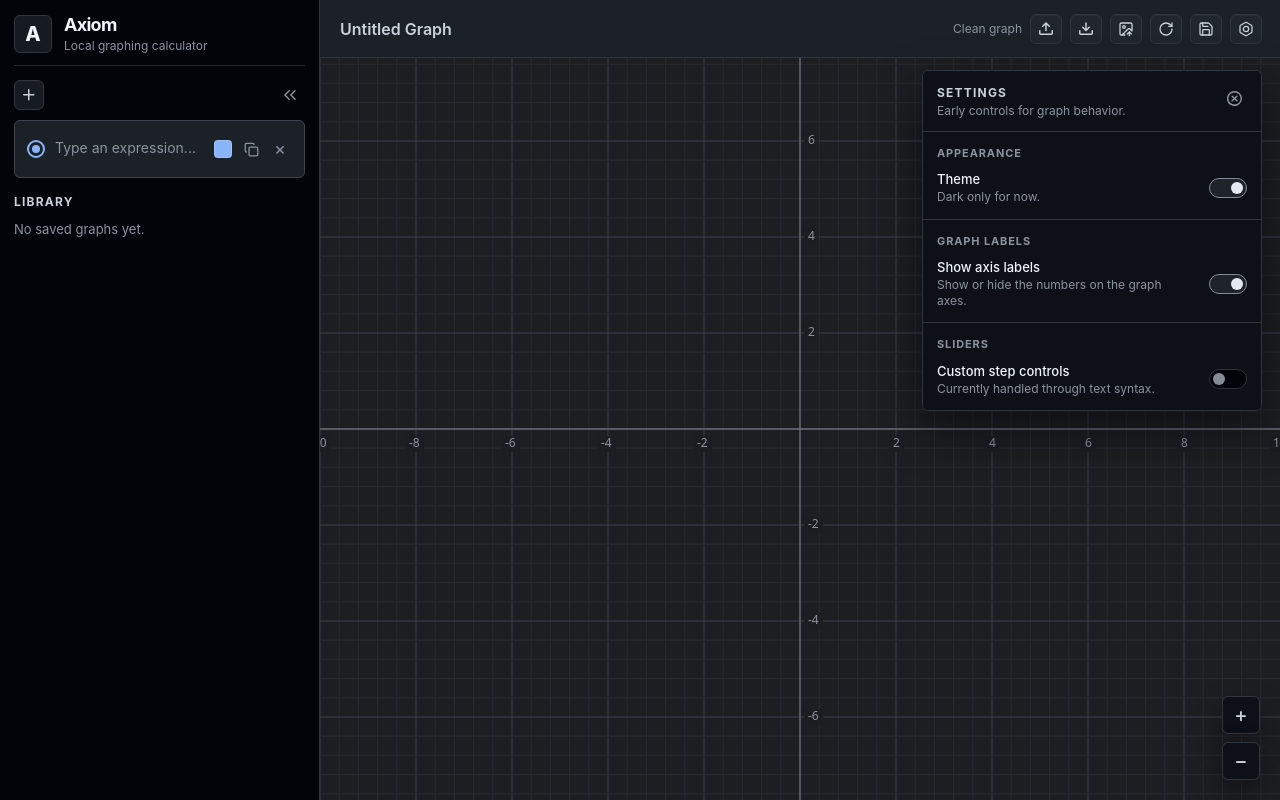
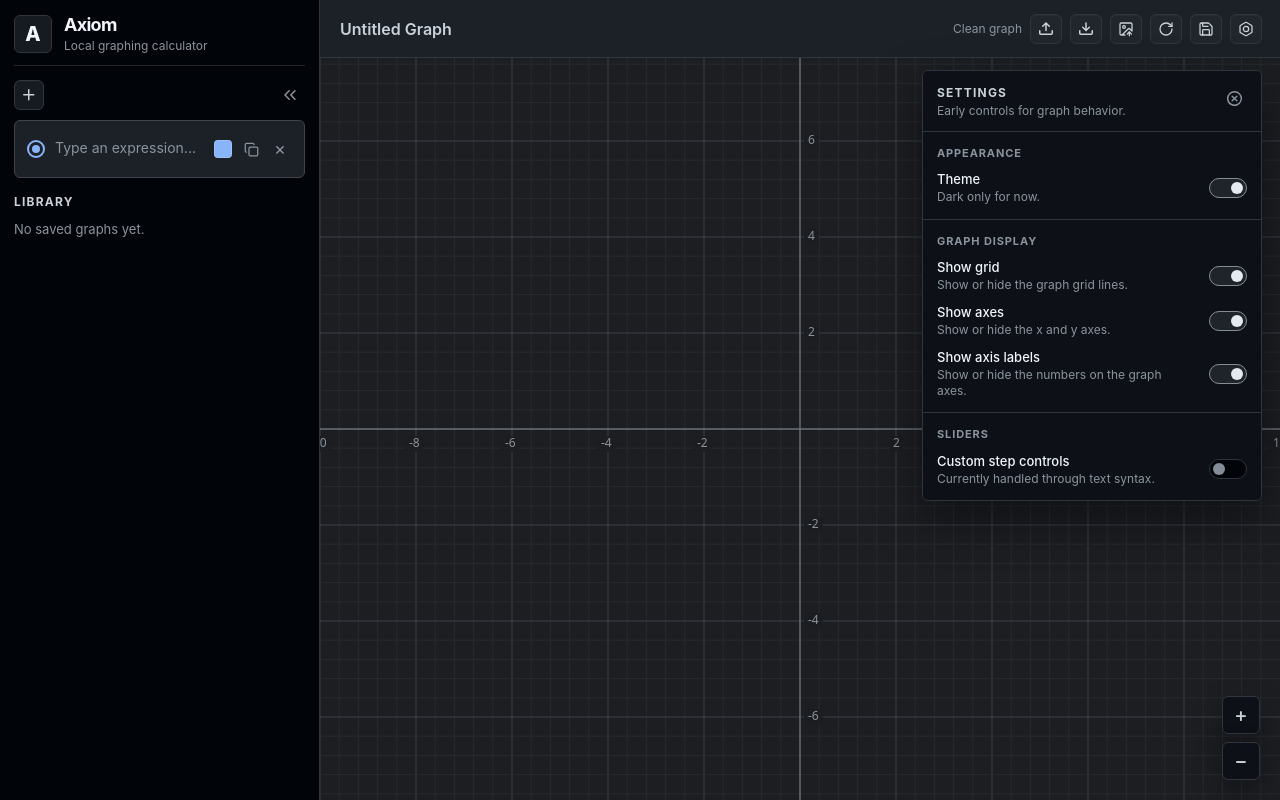
Before and after one commit to Voryalis/axiom, a React (Vite) app: page / in a window 1280 px wide. Both pictures are taken after a click on the button 1246 px from the left and 28 px from the top of the page. Built offline with nearby package versions, Linux system fonts and the light colour scheme.

Commit message:
Add graph display settings

```diff
--- a/src/App.tsx
+++ b/src/App.tsx
@@ -20,6 +20,8 @@ type SavedGraph = {
 };
 
 type AppSettings = {
+  showGrid: boolean;
+  showAxes: boolean;
   showAxisLabels: boolean;
 };
 
@@ -231,6 +233,8 @@ function loadAppSettings(): AppSettings {
 
     if (!raw) {
       return {
+        showGrid: true,
+        showAxes: true,
         showAxisLabels: true,
       };
     }
@@ -238,6 +242,8 @@ function loadAppSettings(): AppSettings {
     const parsed = JSON.parse(raw);
 
     return {
+      showGrid: typeof parsed.showGrid === "boolean" ? parsed.showGrid : true,
+      showAxes: typeof parsed.showAxes === "boolean" ? parsed.showAxes : true,
       showAxisLabels:
         typeof parsed.showAxisLabels === "boolean"
           ? parsed.showAxisLabels
@@ -245,6 +251,8 @@ function loadAppSettings(): AppSettings {
     };
   } catch {
     return {
+      showGrid: true,
+      showAxes: true,
       showAxisLabels: true,
     };
   }
@@ -630,6 +638,8 @@ function App() {
   const [isSettingsOpen, setIsSettingsOpen] = useState(false);
   const [isCreateMenuOpen, setIsCreateMenuOpen] = useState(false);
   const [isViewportDirty, setIsViewportDirty] = useState(false);
+  const [showGrid, setShowGrid] = useState(() => loadAppSettings().showGrid);
+  const [showAxes, setShowAxes] = useState(() => loadAppSettings().showAxes);
   const [showAxisLabels, setShowAxisLabels] = useState(
     () => loadAppSettings().showAxisLabels,
   );
@@ -1608,6 +1618,8 @@ function App() {
     }
 
     saveAppSettings({
+      showGrid,
+      showAxes,
       showAxisLabels,
     });
 
@@ -1620,7 +1632,7 @@ function App() {
     return () => {
       window.clearTimeout(timeout);
     };
-  }, [showAxisLabels]);
+  }, [showGrid, showAxes, showAxisLabels]);
 
   useEffect(() => {
     if (!isCreateMenuOpen) return;
@@ -2314,7 +2326,41 @@ function App() {
             </section>
 
             <section className="settings-section">
-              <h3>Graph labels</h3>
+              <h3>Graph display</h3>
+
+              <div className="settings-row">
+                <div>
+                  <span>Show grid</span>
+                  <small>Show or hide the graph grid lines.</small>
+                </div>
+                <button
+                  className={`setting-switch ${
+                    showGrid ? "setting-switch-active" : ""
+                  }`}
+                  type="button"
+                  aria-pressed={showGrid}
+                  onClick={() => setShowGrid((current) => !current)}
+                >
+                  <span />
+                </button>
+              </div>
+
+              <div className="settings-row">
+                <div>
+                  <span>Show axes</span>
+                  <small>Show or hide the x and y axes.</small>
+                </div>
+                <button
+                  className={`setting-switch ${
+                    showAxes ? "setting-switch-active" : ""
+                  }`}
+                  type="button"
+                  aria-pressed={showAxes}
+                  onClick={() => setShowAxes((current) => !current)}
+                >
+                  <span />
+                </button>
+              </div>
 
               <div className="settings-row">
                 <div>
@@ -2359,6 +2405,8 @@ function App() {
           <GraphCanvas
             ref={graphCanvasRef}
             expressions={expressions}
+            showGrid={showGrid}
+            showAxes={showAxes}
             showAxisLabels={showAxisLabels}
             onViewportDirtyChange={setIsViewportDirty}
           />
--- a/src/components/GraphCanvas.tsx
+++ b/src/components/GraphCanvas.tsx
@@ -42,6 +42,8 @@ export type GraphExpression = {
 
 type GraphCanvasProps = {
   expressions: GraphExpression[];
+  showGrid: boolean;
+  showAxes: boolean;
   showAxisLabels: boolean;
   onViewportDirtyChange?: (isDirty: boolean) => void;
 };
@@ -125,7 +127,7 @@ function enforceSquareUnits(
 
 const GraphCanvas = forwardRef<GraphCanvasHandle, GraphCanvasProps>(
   function GraphCanvas(
-    { expressions, showAxisLabels, onViewportDirtyChange },
+    { expressions, showGrid, showAxes, showAxisLabels, onViewportDirtyChange },
     ref,
   ) {
     const canvasRef = useRef<HTMLCanvasElement | null>(null);
@@ -166,6 +168,8 @@ const GraphCanvas = forwardRef<GraphCanvasHandle, GraphCanvasProps>(
         rect.height,
         expressions,
         viewportRef.current,
+        showGrid,
+        showAxes,
         showAxisLabels,
         !isViewportInteractingRef.current,
       );
@@ -502,7 +506,13 @@ const GraphCanvas = forwardRef<GraphCanvasHandle, GraphCanvasProps>(
         canvas.removeEventListener("click", handleClick);
         canvas.removeEventListener("dblclick", resetViewport);
       };
-    }, [expressions, showAxisLabels, onViewportDirtyChange]);
+    }, [
+      expressions,
+      showGrid,
+      showAxes,
+      showAxisLabels,
+      onViewportDirtyChange,
+    ]);
 
     return <canvas ref={canvasRef} className="graph-canvas" />;
   },
@@ -514,6 +524,8 @@ function draw(
   height: number,
   expressions: GraphExpression[],
   viewport: Viewport,
+  showGrid: boolean,
+  showAxes: boolean,
   showAxisLabels: boolean,
   shouldFindIntersections: boolean,
 ) {
@@ -523,8 +535,14 @@ function draw(
   ctx.clearRect(0, 0, width, height);
 
   drawBackground(ctx, width, height);
-  drawGrid(ctx, width, height, viewport);
-  drawAxes(ctx, width, height, viewport);
+
+  if (showGrid) {
+    drawGrid(ctx, width, height, viewport);
+  }
+
+  if (showAxes) {
+    drawAxes(ctx, width, height, viewport);
+  }
 
   if (showAxisLabels) {
     drawLabels(ctx, width, height, viewport);
```
